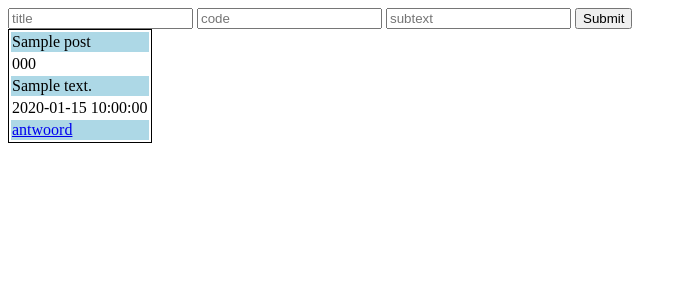
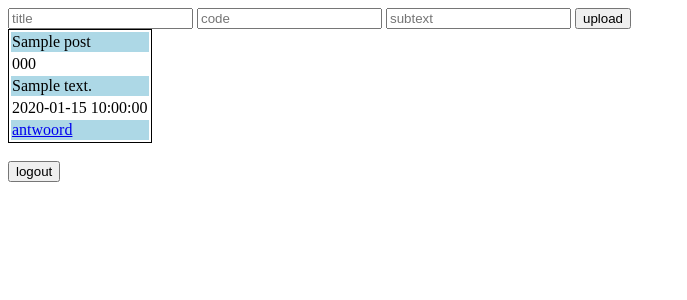
Before and after one commit to ath1s/Stully, a PHP site: page /pages/timeline.php in a window 1280 px wide. Shown: the top 300 px of the page, without its empty margins (0-687 px from the left). Run offline with PHP 8.4, Linux system fonts and the light colour scheme; the visitor is signed in with stand-in values (Sample User, id 1); tables that the repository leaves empty hold one stand-in row (values such as "Sample post"); data that the repository does not hold is empty.

Commit message:
logout toegevoegt en gezorgt dat de status ook verandert bij logout

```diff
--- a/pages/timeline.php
+++ b/pages/timeline.php
@@ -13,19 +13,19 @@ if($_SESSION["loggedin"] != true){
     <title>Timeline</title>
 </head>
 <body>
-<form method="post" action="">
-    <input type="text" placeholder="title" name="title">
-    <input type="text" placeholder="code" name="code">
-    <input type="text" placeholder="subtext" name="subtext">
-    <input type="submit" name="upload">
-</form>
+    <form method="post" action="">
+        <input type="text" placeholder="title" name="title">
+        <input type="text" placeholder="code" name="code">
+        <input type="text" placeholder="subtext" name="subtext">
+        <input type="submit" name="upload" value="upload">
+    </form>
         <?php
             require_once ('../classes/Timeline.php');
             require_once('../classes/Post.php');
 
             $post = new Post();
 
-            if ($_SERVER['REQUEST_METHOD'] == 'POST' && $_POST['upload'] == 'Submit') {
+            if ($_SERVER['REQUEST_METHOD'] == 'POST' && $_POST['upload'] == 'upload') {
                 $info = $post->htmlSpecialCharArray($_POST);
                 $post->createPost($_SESSION['username'], $info);
             }
@@ -45,5 +45,8 @@ if($_SESSION["loggedin"] != true){
             }
         }
         ?>
+    <form action="../php/logout.php">
+    <input type="submit" value="logout">
+    </form>
 </body>
 </html>
--- a/php/verify_login.php
+++ b/php/verify_login.php
@@ -6,6 +6,8 @@
     if ($verification->inloggen($_POST["username"], $_POST["password"])) {
         $_SESSION["loggedin"] = true;
         $_SESSION["username"] = $_POST["username"];
+        $status_change = new Account();
+        $status_change->changeStatus($_SESSION["username"], "online");
         header("Location: ../pages/timeline.php");
     } else {
         header("Location: ../index.php?error=Dit%20zijn%20de%20verkeerde%20gegevens.");
```
Also changed, not shown: php/logout.php (added, +8 -0 lines), package-lock.json, 1 other file.
